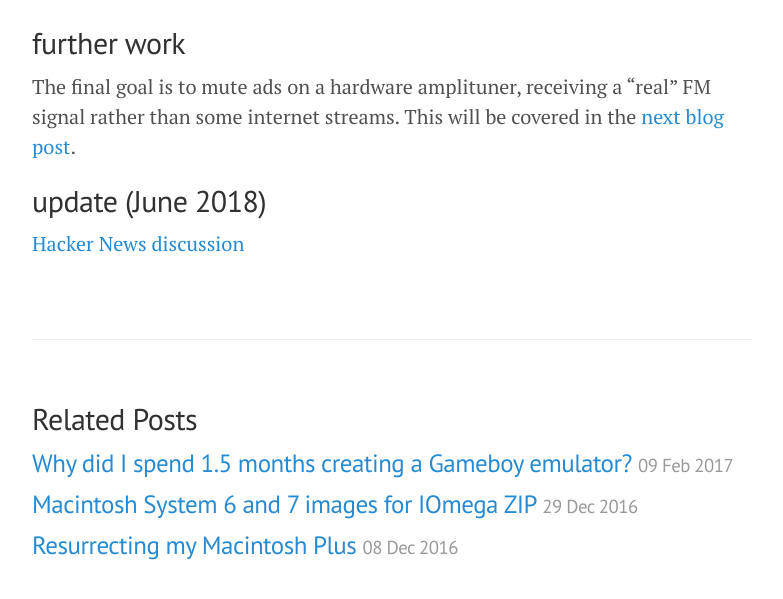
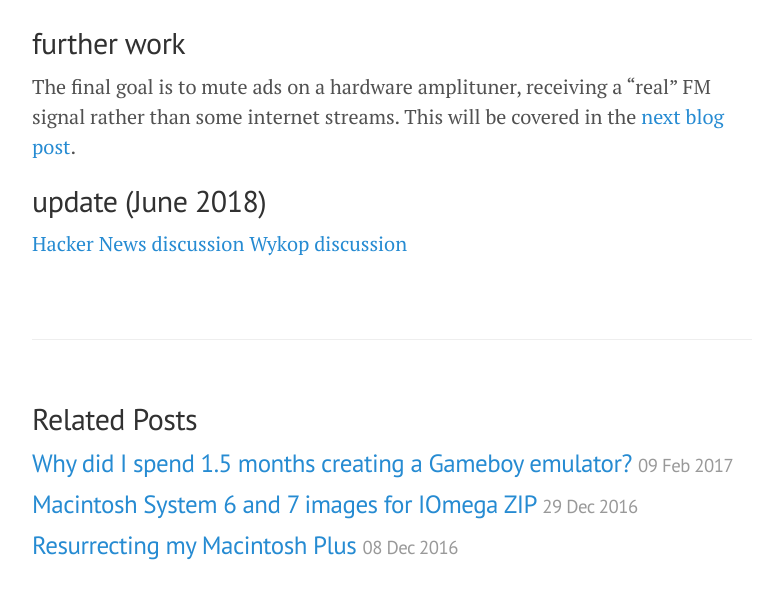
Before and after one commit to trekawek/blog.rekawek.eu, a Jekyll site: the page built from _posts/2016-02-24-radio-adblock.md, in a window 1280 px wide and 900 px high, scrolled down 4562 px, cut to the strip 278-877 px from the top of the window. Shown: the whole strip, without its empty margins (248-1031 px from the left). Built offline with Jekyll 4.4.1, drawn with Linux system fonts in a browser that asks for light colours.

Commit message:
added link to wykop

```diff
--- a/_posts/2016-02-24-radio-adblock.md
+++ b/_posts/2016-02-24-radio-adblock.md
@@ -110,3 +110,4 @@ The final goal is to mute ads on a hardware amplituner, receiving a "real" FM si
 ## update (June 2018)
 
 [Hacker News discussion](https://news.ycombinator.com/item?id=17385563)
+[Wykop discussion](https://www.wykop.pl/link/4385801/radio-adblock/)
```
